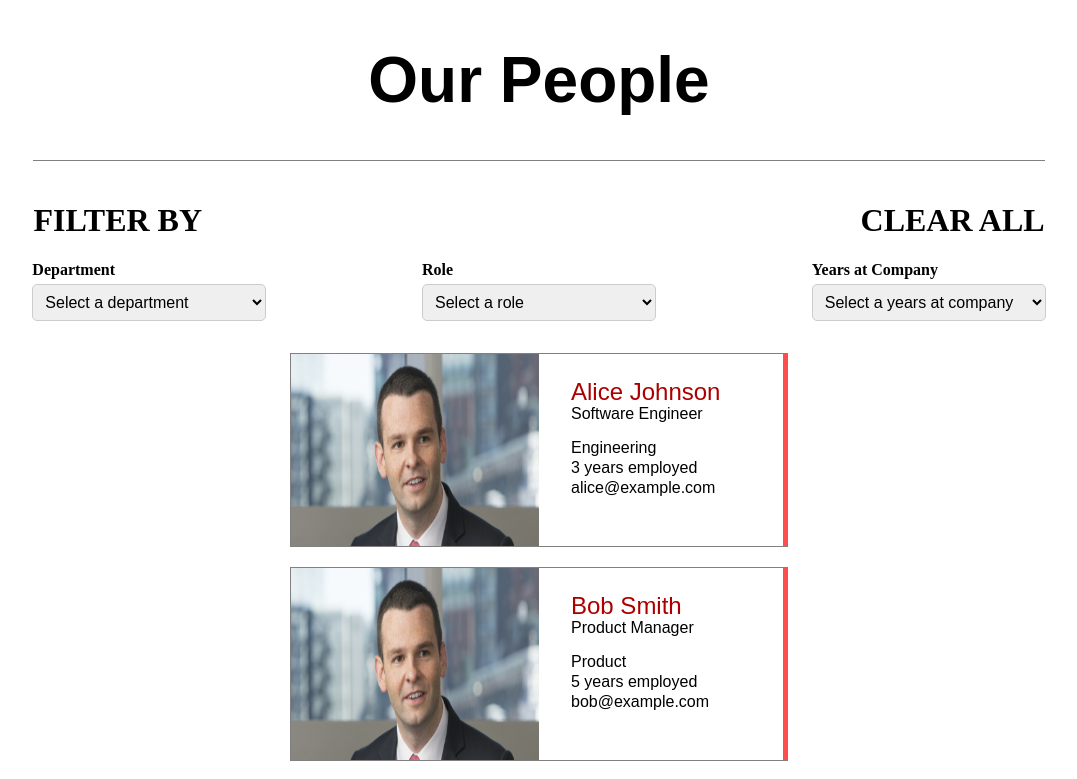
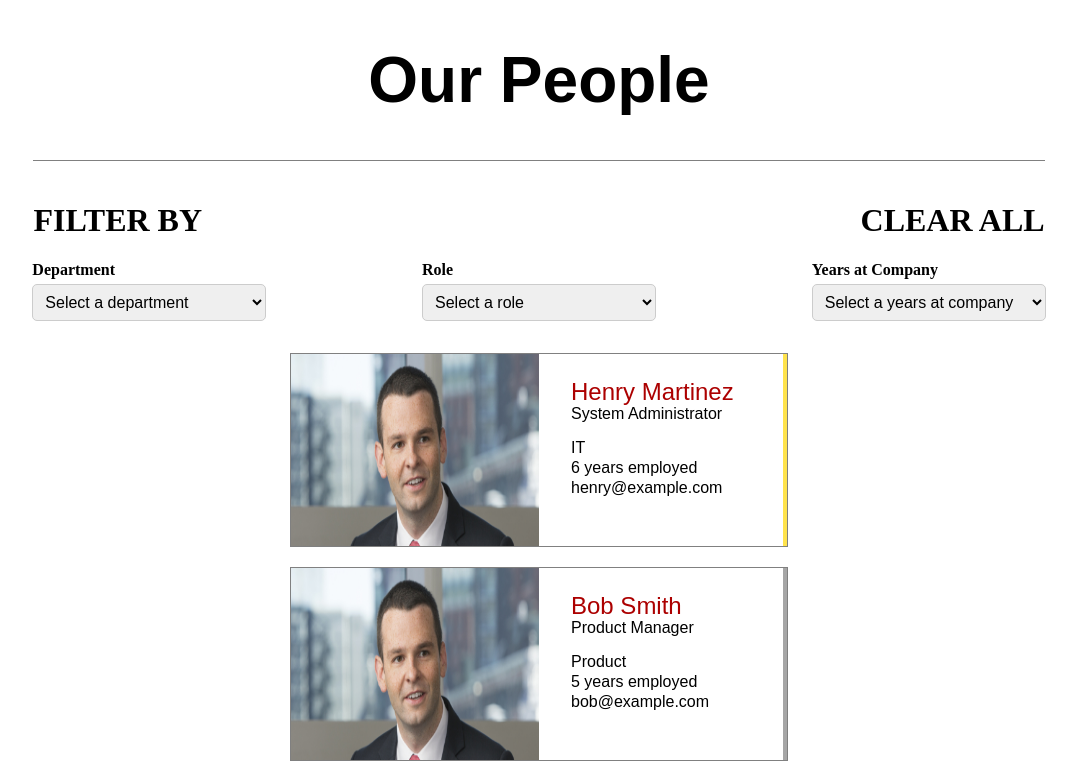
Before and after one commit to Truthhaven/employees, a React (Vite) app: page / in a window 1280 px wide. Shown: the top 779 px of the page, without its empty margins (101-1178 px from the left). Built offline with nearby package versions, Linux system fonts and the light colour scheme.

Commit message:
sliding animation from the side based on years

```diff
--- a/src/App.jsx
+++ b/src/App.jsx
@@ -26,11 +26,14 @@ function App() {
           <DepartmentDropdown employees={employees} attribute="yearsAtCompany" label="Years at Company" />
         </div>
 
-    <div className="container">
-      {employees.map((employee, index) => (
-        <EmployeeCard key={index} employee={employee} />
-      ))}
-    </div>
+        <div className="container">
+  {employees
+    .sort((a, b) => b.yearsAtCompany - a.yearsAtCompany) // Sort in descending order
+    .map((employee, index) => (
+      <EmployeeCard key={index} employee={employee} />
+    ))}
+</div>
+
     </>
   );
 }
--- a/src/components/EmployeeCard.css
+++ b/src/components/EmployeeCard.css
@@ -6,6 +6,7 @@
   transition: transform 0.2s ease-in-out;
   position: relative; /* Important for absolute positioning */
   z-index: 1; /* Ensures text stays above background */
+  border: .2px solid gray;
 }
 
 /* Ensure every card gets the vertical red line */
@@ -16,7 +17,7 @@
   right: 0; /* Moves line to the right */
   width: 4px; /* Line thickness */
   height: 100%; /* Extends full height */
-  background-color: red;
+  background-color: var(--borderColor, gray);
   opacity: 0.7; /* Starts slightly transparent */
   transition: width 0.3s ease-in-out, opacity 0.3s ease-in-out;
   z-index: -1;
--- a/src/components/EmployeeCard.jsx
+++ b/src/components/EmployeeCard.jsx
@@ -1,26 +1,28 @@
-import "./EmployeeCard.css"
+import "./EmployeeCard.css";
 
 const EmployeeCard = ({ employee }) => {
   const borderColor =
   employee.yearsAtCompany > 5 ? "gold" :
-    employee.yearsAtCompany <= 1 ? "red" :
+  employee.yearsAtCompany <= 1 ? "#ac0000" :
   "gray";
+
 
     const yearEmployed = employee.yearsAtCompany === 1 ? "year" : "years";
 
     return (
-        <div className="card" style={{ border: `.5px solid ${borderColor}` }}>
+        <div className="card" style={{ "--borderColor": borderColor }}>
             <img src={employee.profilePicture} alt={employee.name} />
             <div className="info">
-            <h2 className = "name">{employee.name}</h2>
-            <p className = "role">{employee.role}</p>
-            <div className = "groupedInfo">
-            <p className = "department">{employee.department}</p>
-            <p className = "years"> {employee.yearsAtCompany} {yearEmployed} employed</p>
-            <p className = "email">{employee.email}</p>
+                <h2 className="name">{employee.name}</h2>
+                <p className="role">{employee.role}</p>
+                <div className="groupedInfo">
+                    <p className="department">{employee.department}</p>
+                    <p className="years"> {employee.yearsAtCompany} {yearEmployed} employed</p>
+                    <p className="email">{employee.email}</p>
                 </div>
             </div>
         </div>
     );
 };
+
 export default EmployeeCard;
```
Lines whose indentation alone changed are shown as unchanged.
